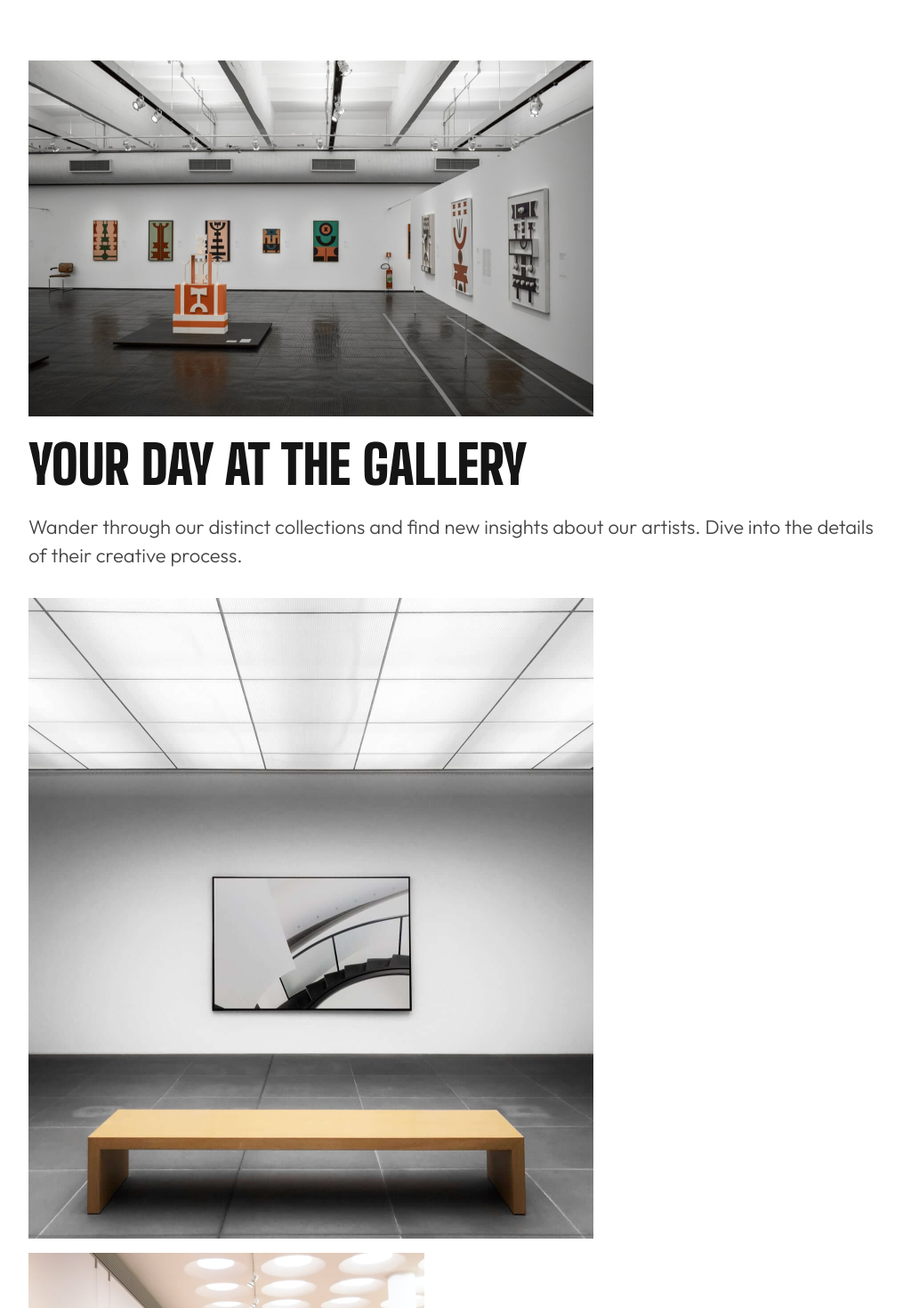
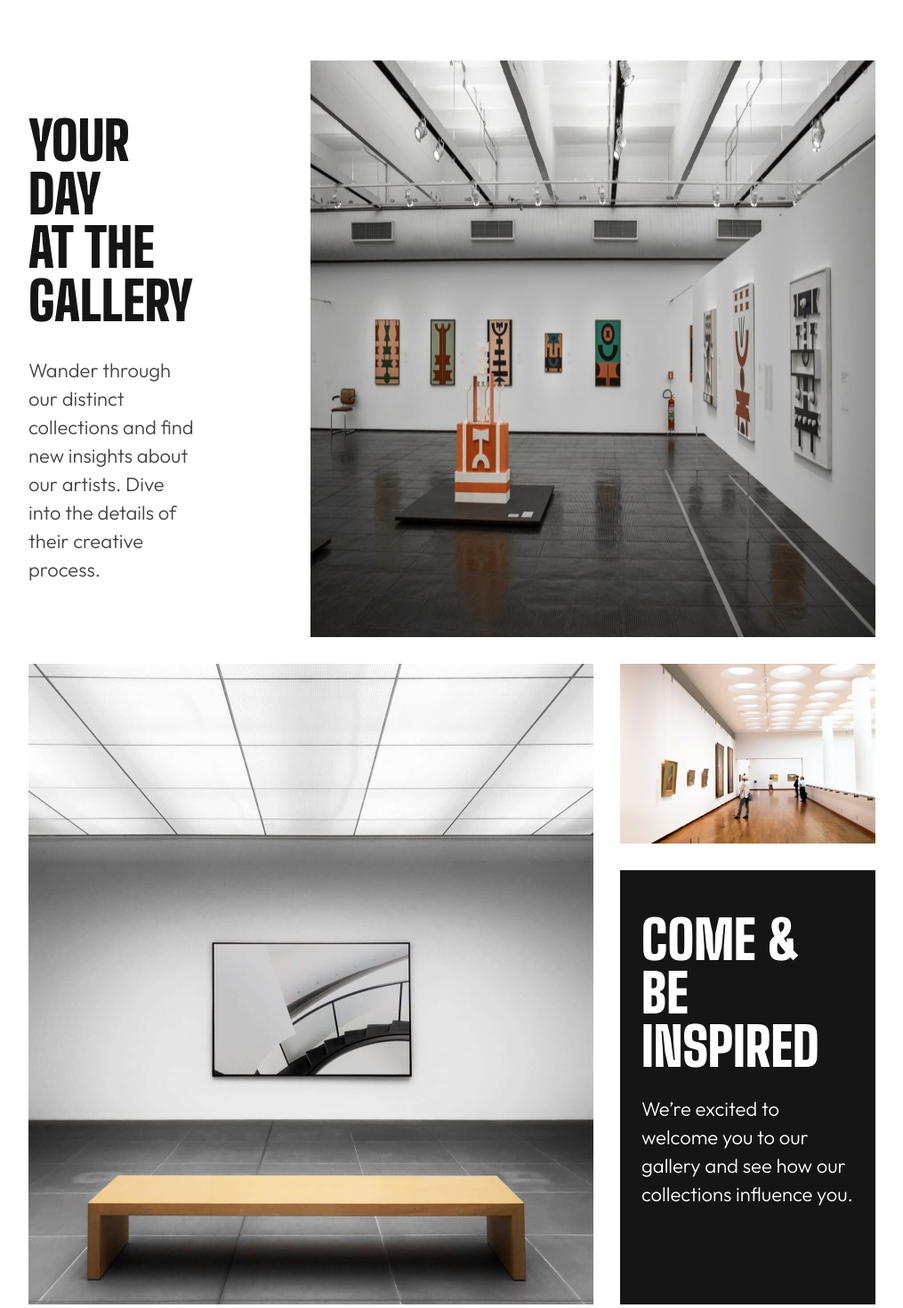
Before and after one commit to estevaz12/art-gallery, a Next.js app: page / in a window 1280 px wide. Shown: the part 1320-2790 px from the top of the page at 89% size, without its empty margins (132-1147 px from the left). Built offline with nearby package versions, Linux system fonts and the light colour scheme.

Commit message:
finished desktop main content; starting desktop header

```diff
--- a/app/globals.css
+++ b/app/globals.css
@@ -24,11 +24,6 @@
     @apply text-[3.125rem] leading-[2.8125rem] lg:text-6xl lg:leading-[3.75rem];
   }
 
-  small {
-    /* body S */
-    /* @apply text-black text-lg font-light; */
-  }
-
   button:hover {
     @apply bg-gold;
   }
--- a/app/page.js
+++ b/app/page.js
@@ -2,31 +2,33 @@ import Image from 'next/image';
 
 export default function Home() {
   return (
-    <main className='container mx-auto px-4 lg:px-[10.25rem] my-[7.5rem] lg:my-[11.25rem] space-y-8'>
-      <section className='space-y-6'>
+    <main className='px-4 lg:px-[10.25rem] my-[7.5rem] lg:my-[11.25rem] grid gap-8 lg:gap-[1.875rem]'>
+      <section className='max-md:space-y-6 lg:flex lg:gap-[1.875rem]'>
         <Image
           src='/image-grid-1.jpg'
           alt='Image of art gallery'
           width={635}
           height={400}
-          className='max-md:h-80 max-md:w-auto max-md:object-cover'
+          className='max-md:h-80 max-md:w-auto max-md:object-cover lg:order-last'
         />
-        <h2 className='text-balance max-md:whitespace-pre-line'>
+        <div className='space-y-5 lg:space-y-8 lg:pr-[5.9375rem] lg:my-[3.75rem]'>
+          <h2 className='max-md:whitespace-pre-line lg:text-balance'>
             YOUR DAY {'\n'} AT THE GALLERY
           </h2>
           <p>
             Wander through our distinct collections and find new insights about
             our artists. Dive into the details of their creative process.
           </p>
+        </div>
       </section>
 
-      <section className='space-y-4'>
+      <section className='grid gap-4 lg:gap-[1.875rem] lg:grid-cols-[auto_1fr] lg:grid-rows-[auto_1fr]'>
         <Image
           src='/image-grid-2.jpg'
           alt='Image of art gallery'
           width={635}
           height={720}
-          className='max-md:h-[30rem] max-md:w-auto max-md:object-cover'
+          className='max-md:h-[30rem] max-md:w-auto max-md:object-cover lg:row-span-2'
         />
         <Image
           src='/image-grid-3.jpg'
@@ -35,7 +37,7 @@ export default function Home() {
           height={313}
           className='max-md:h-[12.5rem] max-md:w-full max-md:object-cover'
         />
-        <div className='bg-black px-6 py-12 space-y-6'>
+        <div className='px-6 py-12 space-y-6 bg-black'>
           <h2 className='text-white'>COME &amp; BE INSPIRED</h2>
           <p className='text-white'>
             We’re excited to welcome you to our gallery and see how our
--- a/components/Header.js
+++ b/components/Header.js
@@ -4,7 +4,7 @@ import Button from './Button';
 
 export default function Header() {
   return (
-    <header className='container mx-auto px-4 lg:px-[10.25rem] space-y-8'>
+    <header className='px-4 lg:px-[10.25rem] space-y-8'>
       <Image
         src='/image-hero.jpg'
         alt='Image of people looking at art'
```
Lines whose indentation alone changed are shown as unchanged.
